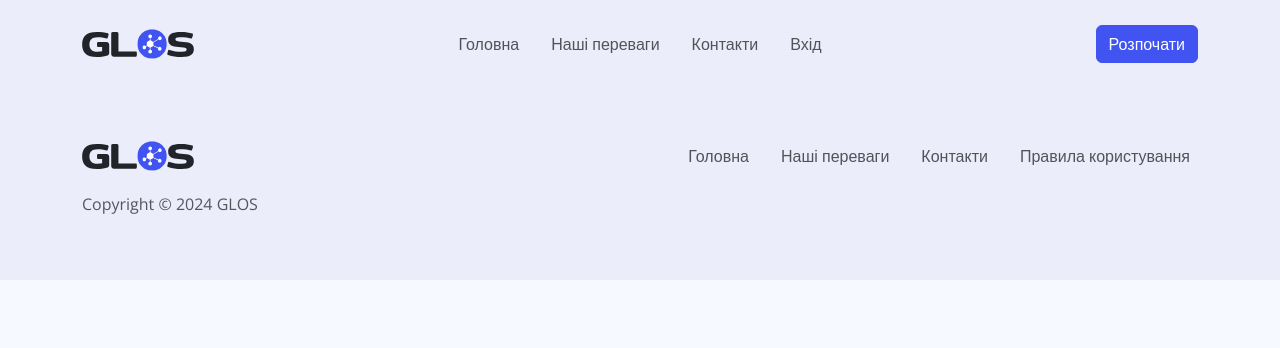
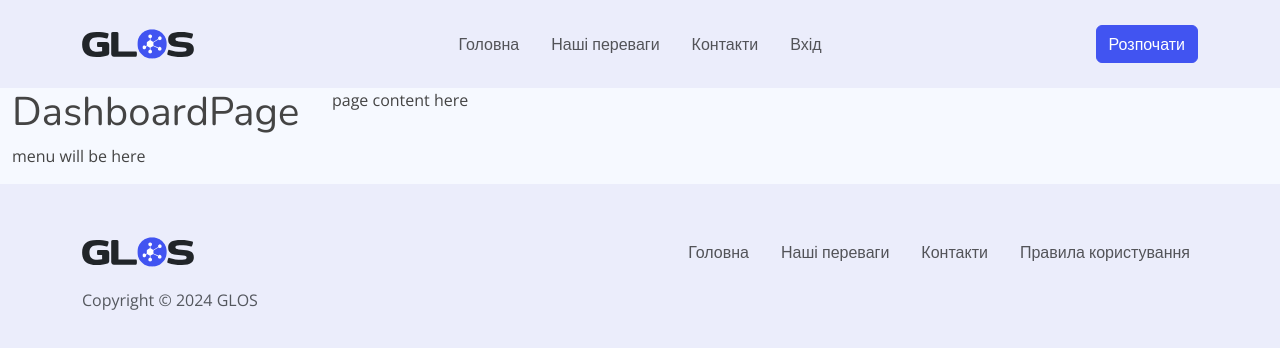
Before and after one commit to illiabazyliv/Glos-backend, a React (Create React App) app in the folder frontend/: page /dashboard/all-files in a window 1280 px wide. Shown: the top 348 px of the page. Built offline with nearby package versions, Linux system fonts and the light colour scheme.

Commit message:
added dashboard page

```diff
--- a/frontend/src/components/App/App.js
+++ b/frontend/src/components/App/App.js
@@ -11,8 +11,10 @@ import { connect } from 'react-redux';
 import Header from '../Header/Header';
 import Loader from '../Loader/Loader';
 import HomePage from '../../pages/HomePage/HomePage';
-import { BrowserRouter, Route, Routes } from 'react-router-dom';
+import { BrowserRouter, Navigate, Route, Routes } from 'react-router-dom';
 import Footer from '../Footer/Footer.js';
+import DashboardPage from '../../pages/DashboardPage/DashboardPage.js';
+import FilesPage from '../../pages/FilesPage/FilesPage.js';
 
 
 const App = ({ isInitialized, initialize, user }) => {
@@ -31,6 +33,11 @@ const App = ({ isInitialized, initialize, user }) => {
             <Header />
             <Routes>
                 <Route path='/' element={<HomePage />} />
+
+                <Route path='/dashboard/*' element={<DashboardPage />}>
+                    <Route index element={<Navigate to={'/dashboard/all-files'}/>}/>
+                    <Route path='all-files' element={<FilesPage />} />
+                </Route>
             </Routes>
             <Footer />
         </BrowserRouter>
--- /dev/null
+++ b/frontend/src/pages/DashboardPage/DashboardPage.js
@@ -0,0 +1,22 @@
+import { NavLink, Outlet } from 'react-router-dom';
+
+function DashboardPage() {
+    return (
+        <main>
+            <div className="container-fluid">
+                <div className="row">
+                    <div className="col-3">
+                        <h1>DashboardPage</h1>
+                        <p>menu will be here</p>
+                    </div>
+                    <div className='col-9'>
+                        <Outlet/>
+                    </div>
+                </div>
+            </div>
+        </main>
+
+    );
+  }
+
+  export default DashboardPage;
--- /dev/null
+++ b/frontend/src/pages/FilesPage/FilesPage.js
@@ -0,0 +1,12 @@
+import { NavLink, Outlet } from 'react-router-dom';
+
+function FilesPage() {
+    return (
+        <div className="inner-page">
+            page content here
+        </div>
+
+    );
+}
+
+export default FilesPage;
```
